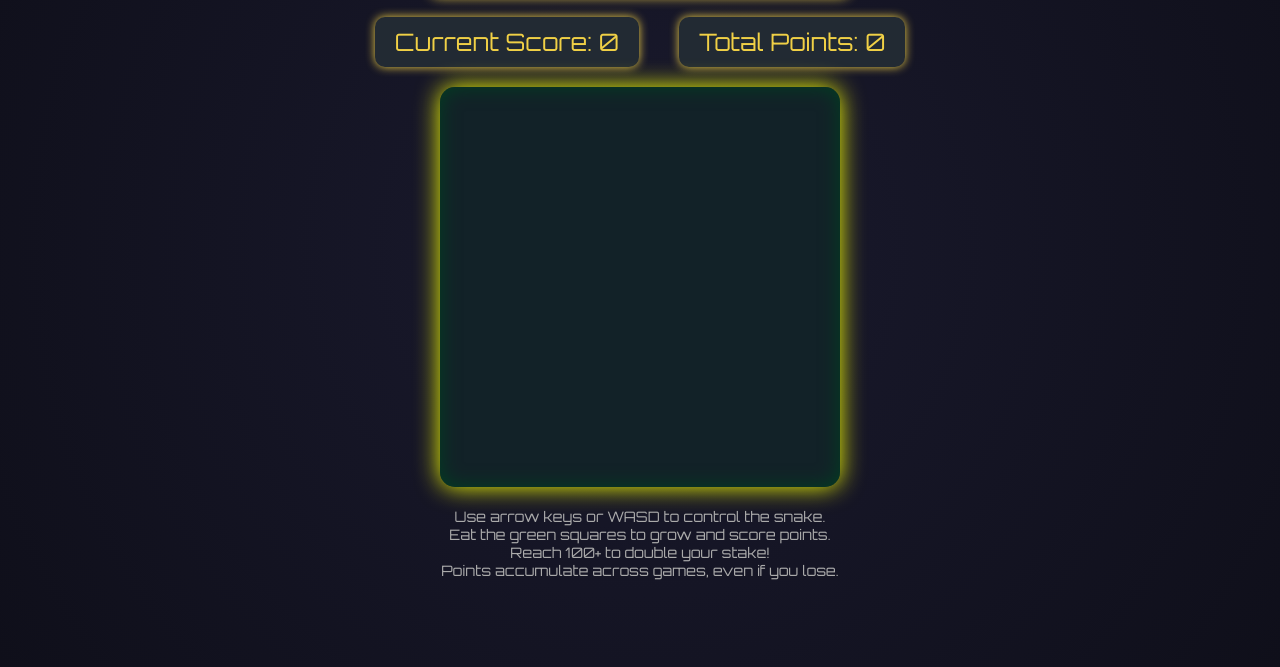
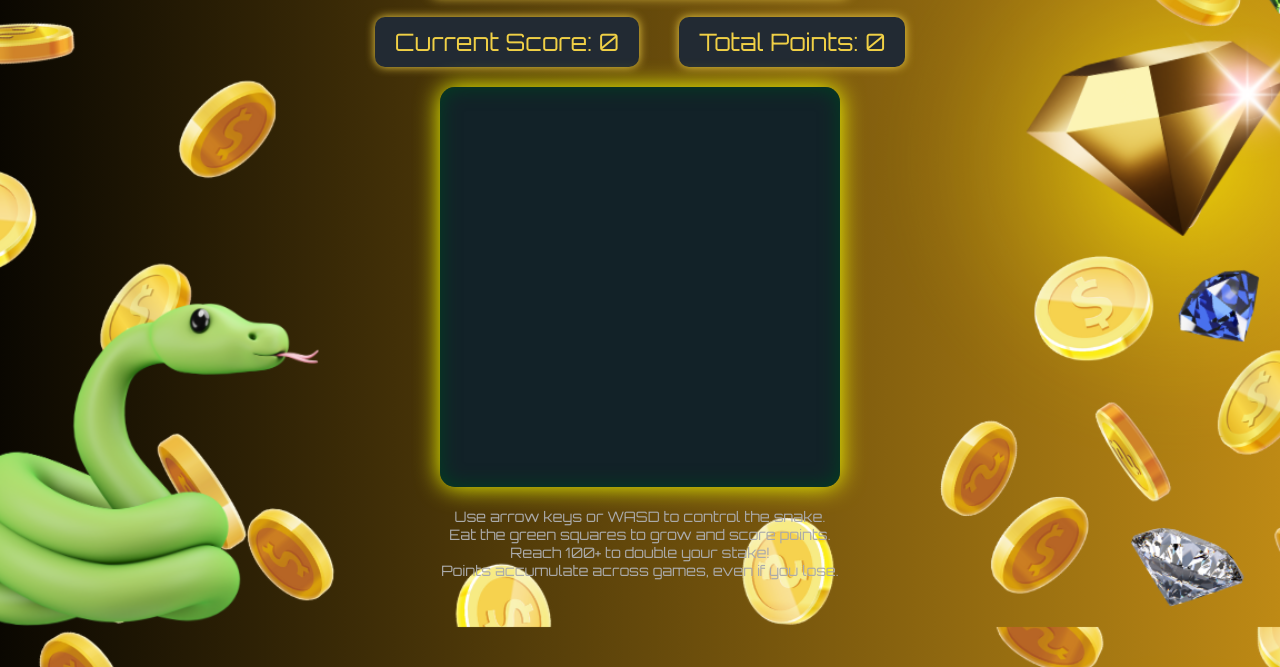
Before and after one commit to MaSamanthaNicoleTorre/Snake-Game, a plain HTML site: page snake game/index.html in a window 1280 px wide. Shown: the part 173-840 px from the top of the page. Drawn offline with Linux system fonts and the light colour scheme.

Commit message:
Update index.html

```diff
--- a/snake game/index.html
+++ b/snake game/index.html
@@ -10,7 +10,8 @@
 <style>
   body {
     margin: 0;
-    background: radial-gradient(circle at center, #1a1a2e, #0f0f1a);
+    background: url(img/snake\ bg.png)no-repeat center center fixed;
+    background-size: cover;
     font-family: 'Orbitron', sans-serif;
     color: #f0d046;
     display: flex;
```
